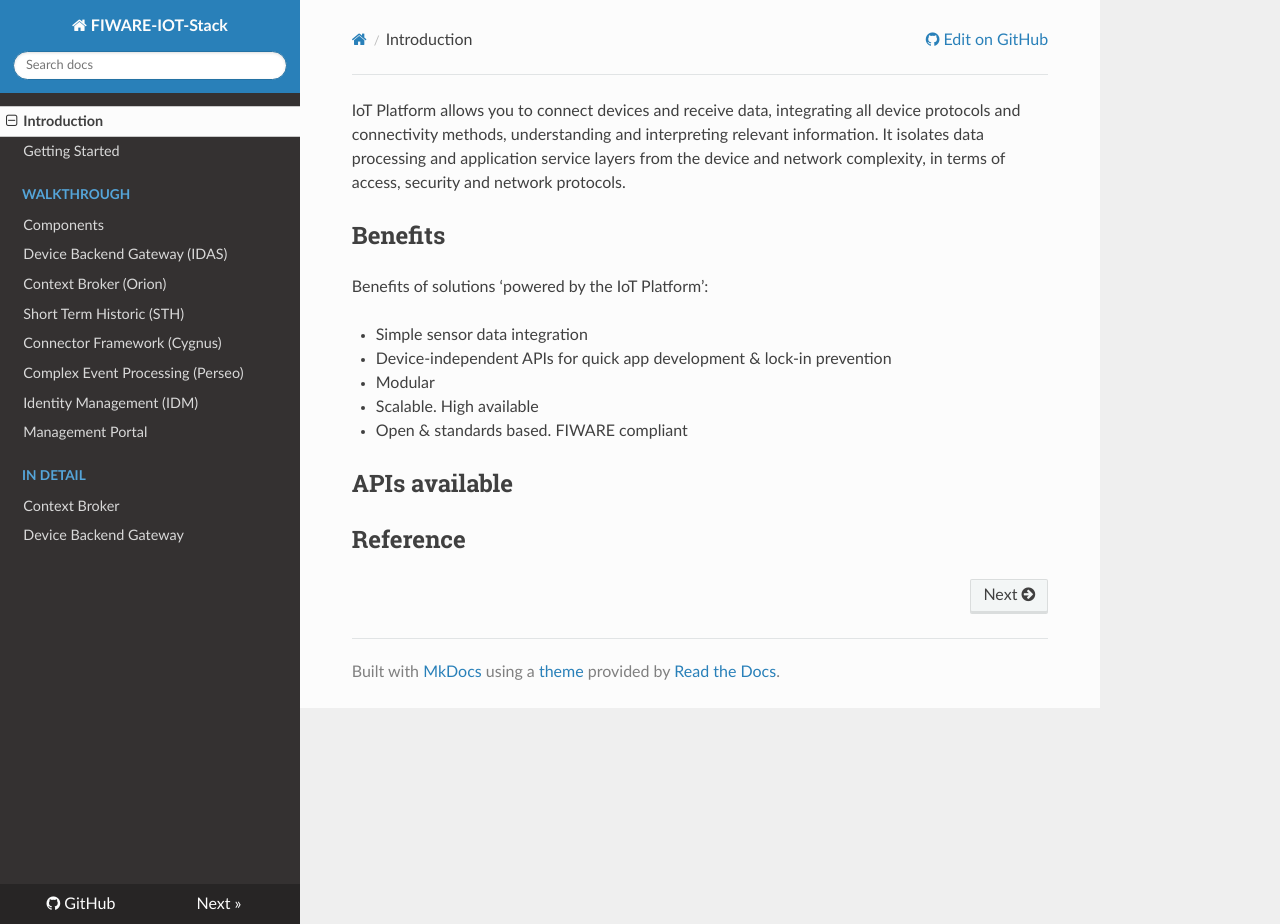
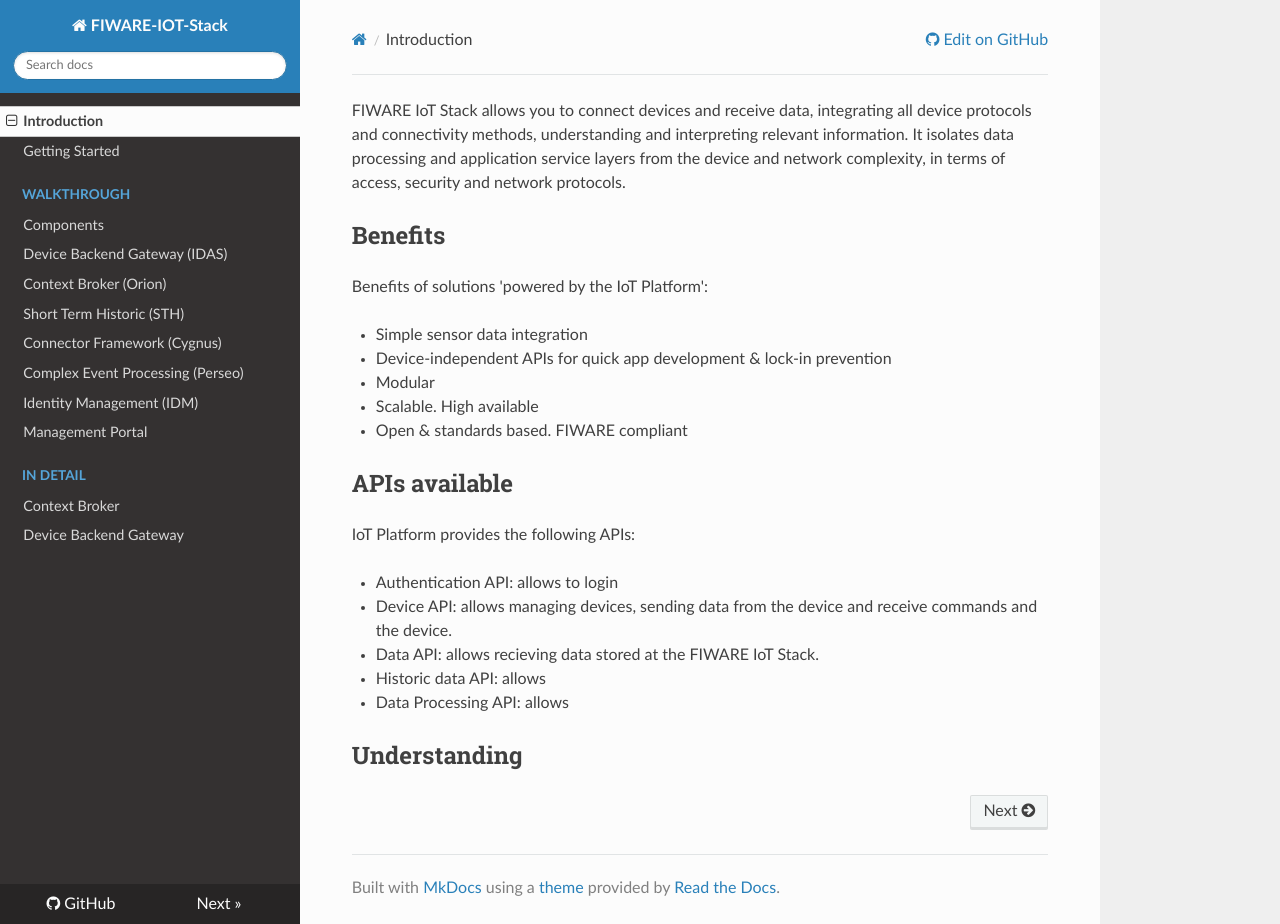
Before and after one commit to telefonicaid/thinking-cities, an MkDocs documentation site: the page built from docs/index.md, in a window 1280 px wide and 924 px high. Built offline with MkDocs 1.6.1, drawn with Linux system fonts in a browser that asks for light colours; nearby versions of some CDN libraries; old or Windows-style settings are respelled for this version of MkDocs.

Commit message:
Update index.md

```diff
--- a/docs/index.md
+++ b/docs/index.md
@@ -1,11 +1,11 @@
-IoT Platform allows you to connect devices and receive data, integrating all
+FIWARE IoT Stack allows you to connect devices and receive data, integrating all
 device protocols and connectivity methods, understanding and interpreting relevant information.
 It isolates data processing and application service layers from the device and network complexity,
 in terms of access, security and network protocols.
 
 ## Benefits
 
-Benefits of solutions ‘powered by the IoT Platform’:
+Benefits of solutions 'powered by the IoT Platform':
 
 - Simple sensor data integration
 - Device-independent APIs for quick app development & lock-in prevention
@@ -15,5 +15,13 @@
 
 ## APIs available
 
+IoT Platform provides the following APIs:
 
-## Reference
+- Authentication API: allows to login
+- Device API: allows managing devices, sending data from the device and receive commands and the device.
+- Data API: allows recieving data stored at the FIWARE IoT Stack.
+- Historic data API: allows
+- Data Processing API: allows
+
+
+## Understanding
```
